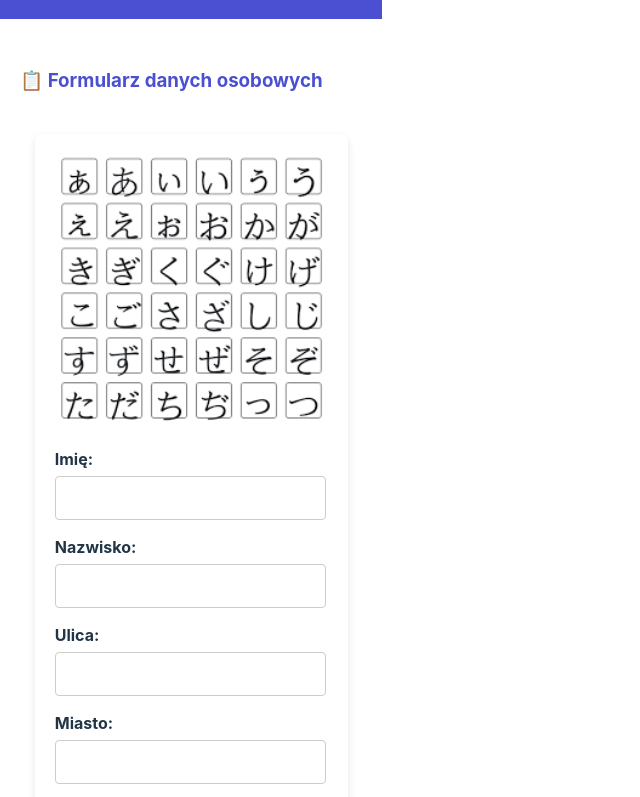
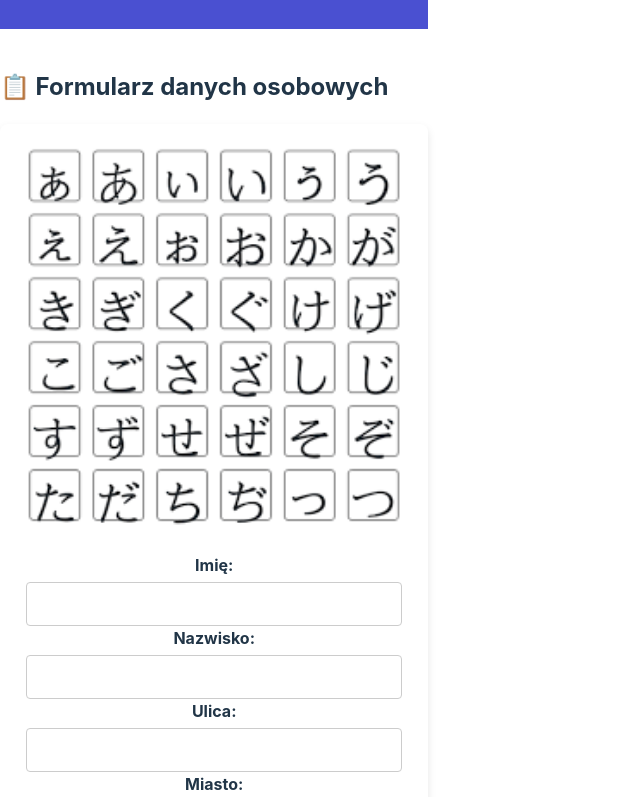
Before and after one commit to Tymekkkkk/vite-react, a React (Vite) app: page / in a window 1280 px wide. Shown: the part 240-1037 px from the top of the page, without its empty margins (0-640 px from the left). Built offline with nearby package versions, Linux system fonts and the light colour scheme.

Commit message:
Update App.tsx

```diff
--- a/src/App.tsx
+++ b/src/App.tsx
@@ -21,10 +21,7 @@ function App() {
 
   const handleChange = (e: ChangeEvent<HTMLInputElement>) => {
     const { name, value } = e.target;
-    setFormData((prev) => ({
-      ...prev,
-      [name]: value,
-    }));
+    setFormData((prev) => ({ ...prev, [name]: value }));
   };
 
   const handleSubmit = (e: FormEvent) => {
@@ -40,74 +37,35 @@ function App() {
   return (
     <div className="layout">
 
-      {/* 🔵 GÓRNY PASEK */}
-      <div className="top-bar">
+      {/* GÓRNY PASEK */}
+      <header className="top-bar">
         <h1>REACT</h1>
-      </div>
-
-      {/* 🟣 ŚRODKOWY KONTENER */}
-      <div className="content">
-
-        {/* 🔥 NAJWAŻNIEJSZY KONTENER DO CENTROWANIA */}
-        <div className="center-box">
-
-          <header>
-            <h3>📋 Formularz danych osobowych</h3>
       </header>
 
-          <section className="form-section">
-            <form onSubmit={handleSubmit}>
+      {/* ŚRODEK */}
+      <main className="center">
+
+        <h2 className="form-title">📋 Formularz danych osobowych</h2>
+
+        <form onSubmit={handleSubmit} className="form-box">
           <img src={image} alt="banner" className="form-banner" />
 
-              <div>
           <label>Imię:</label>
-                <input
-                  type="text"
-                  name="imie"
-                  value={formData.imie}
-                  onChange={handleChange}
-                  required
-                />
-              </div>
+          <input type="text" name="imie" value={formData.imie} onChange={handleChange} required />
 
-              <div>
           <label>Nazwisko:</label>
-                <input
-                  type="text"
-                  name="nazwisko"
-                  value={formData.nazwisko}
-                  onChange={handleChange}
-                  required
-                />
-              </div>
+          <input type="text" name="nazwisko" value={formData.nazwisko} onChange={handleChange} required />
 
-              <div>
           <label>Ulica:</label>
-                <input
-                  type="text"
-                  name="ulica"
-                  value={formData.ulica}
-                  onChange={handleChange}
-                  required
-                />
-              </div>
+          <input type="text" name="ulica" value={formData.ulica} onChange={handleChange} required />
 
-              <div>
           <label>Miasto:</label>
-                <input
-                  type="text"
-                  name="miasto"
-                  value={formData.miasto}
-                  onChange={handleChange}
-                  required
-                />
-              </div>
+          <input type="text" name="miasto" value={formData.miasto} onChange={handleChange} required />
 
-              <button type="submit">➕ Dodaj</button>
+          <button type="submit" className="add-btn">➕ Dodaj</button>
         </form>
-          </section>
 
-          <section className="table-section">
+        <section className="table-wrap">
           <h2>📑 Wprowadzone dane</h2>
 
           {submittedData.length === 0 ? (
@@ -123,34 +81,28 @@ function App() {
                   <th>Akcje</th>
                 </tr>
               </thead>
-
               <tbody>
-                  {submittedData.map((data, index) => (
+                {submittedData.map((e, index) => (
                   <tr key={index}>
-                      <td>{data.imie}</td>
-                      <td>{data.nazwisko}</td>
-                      <td>{data.ulica}</td>
-                      <td>{data.miasto}</td>
+                    <td>{e.imie}</td>
+                    <td>{e.nazwisko}</td>
+                    <td>{e.ulica}</td>
+                    <td>{e.miasto}</td>
                     <td>
-                        <button
-                          className="delete-btn"
-                          onClick={() => handleDelete(index)}
-                        >
+                      <button onClick={() => handleDelete(index)} className="delete-btn">
                         ❌ Usuń
                       </button>
                     </td>
                   </tr>
                 ))}
               </tbody>
-
             </table>
           )}
         </section>
 
-        </div>
-      </div>
+      </main>
 
-      {/* 🟢 STOPKA */}
+      {/* STOPKA */}
       <footer className="footer">
         <p>2025</p>
       </footer>
```
Lines whose indentation alone changed are shown as unchanged.
